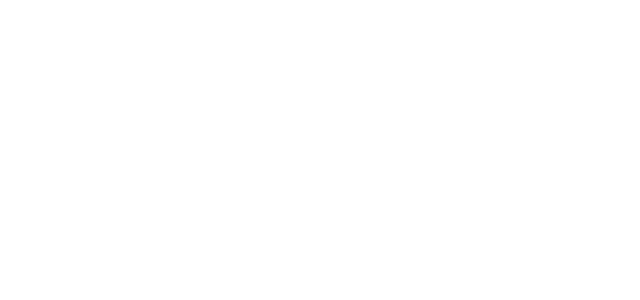
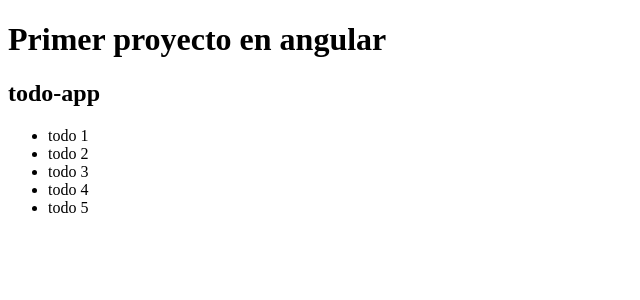
Before and after one commit to JosephMSS/todo-app, an Angular app: page / in a window 1280 px wide. Shown: the top 300 px of the page, without its empty margins (0-640 px from the left). Built offline with nearby package versions, Linux system fonts and the light colour scheme.

Commit message:
Add message and tasks to app component

```diff
--- a/src/app/app.component.html
+++ b/src/app/app.component.html
@@ -0,0 +1,7 @@
+<h1>Primer proyecto en angular</h1>
+<h2>{{ message }}</h2>
+<ul>
+  <li *ngFor="let task of tasks">
+    {{ task }}
+  </li>
+</ul>
--- a/src/app/app.component.ts
+++ b/src/app/app.component.ts
@@ -7,8 +7,9 @@
   standalone: true,
   imports: [CommonModule, RouterOutlet],
   templateUrl: './app.component.html',
-  styleUrl: './app.component.css'
+  styleUrl: './app.component.css',
 })
 export class AppComponent {
-  title = 'todo-app';
+  message = 'todo-app';
+  tasks = ['todo 1', 'todo 2', 'todo 3', 'todo 4', 'todo 5'];
 }
```
